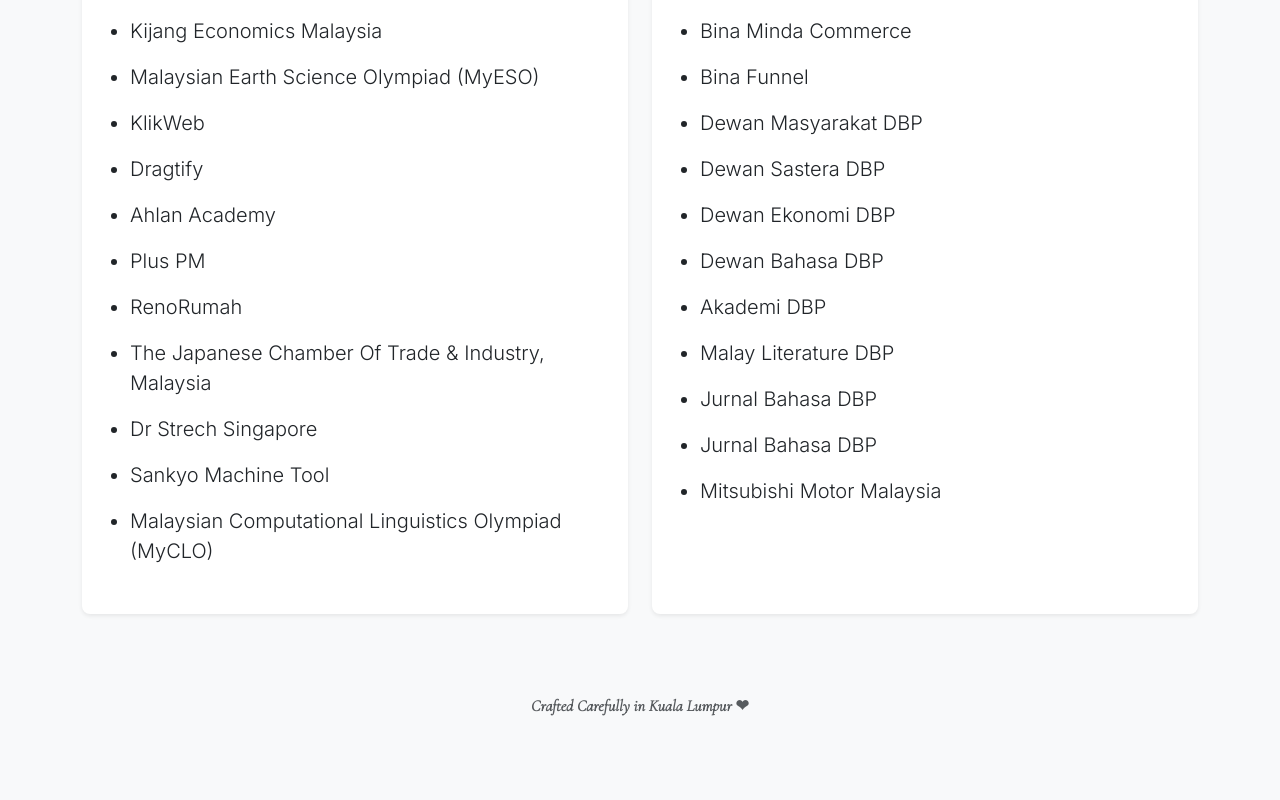
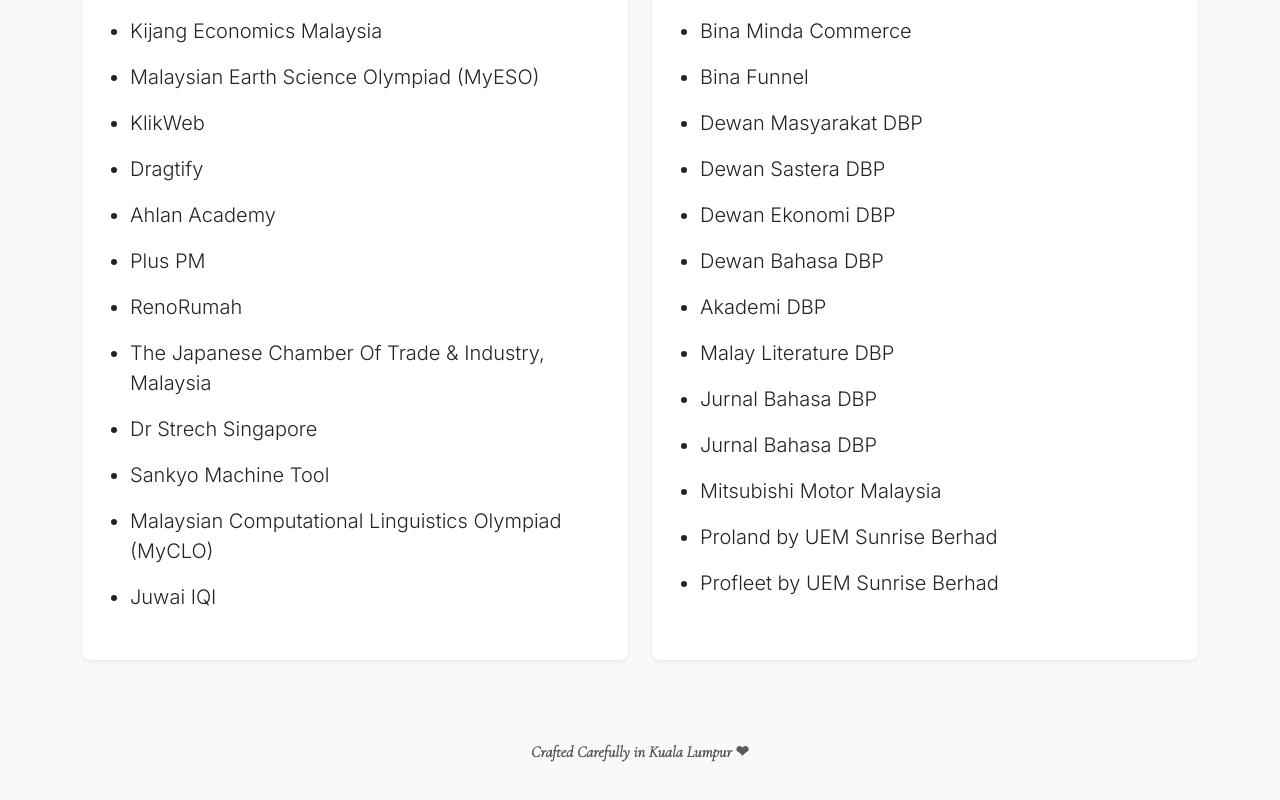
Before and after one commit to msulaimanmisri/sulaiman-profile, a Vue app: page /project in a window 1280 px wide. Shown: the part 814-1614 px from the top of the page. Before the commit the page ends 1580 px from the top, so only its background shows below. Built offline with nearby package versions, Linux system fonts and the light colour scheme.

Commit message:
Update project.vue

```diff
--- a/src/views/project.vue
+++ b/src/views/project.vue
@@ -44,6 +44,8 @@
                 <Project title="Sankyo Machine Tool" />
                 <Project
                   title="Malaysian Computational Linguistics Olympiad (MyCLO)" />
+                <Project
+                  title="Juwai IQI" />
               </ul>
             </div>
           </div>
@@ -72,6 +74,8 @@
                 <Project title="Jurnal Bahasa DBP" />
                 <Project title="Jurnal Bahasa DBP" />
                 <Project title="Mitsubishi Motor Malaysia" />
+                <Project title="Proland by UEM Sunrise Berhad" />
+                <Project title="Profleet by UEM Sunrise Berhad" />
               </ul>
             </div>
           </div>
```
